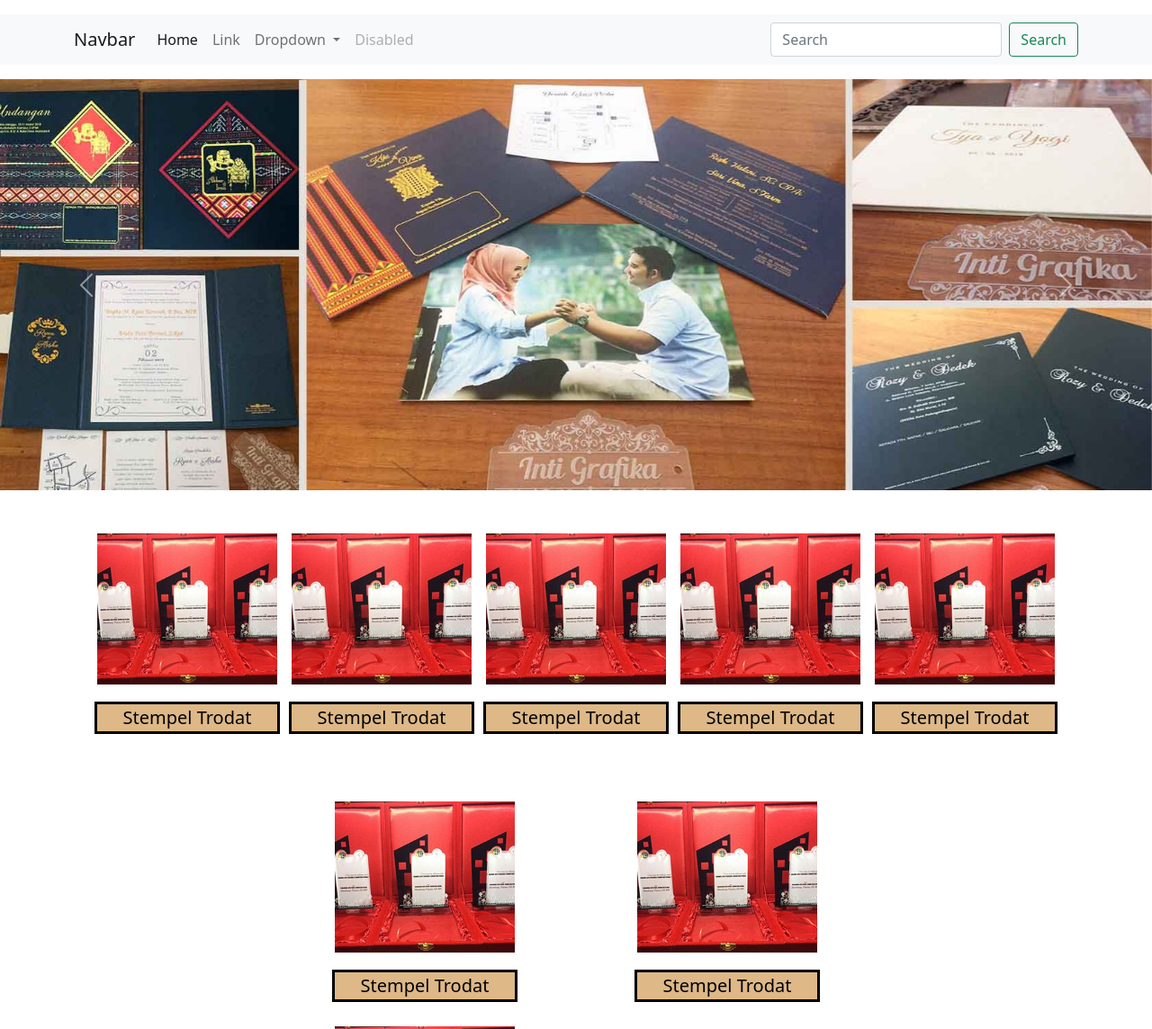
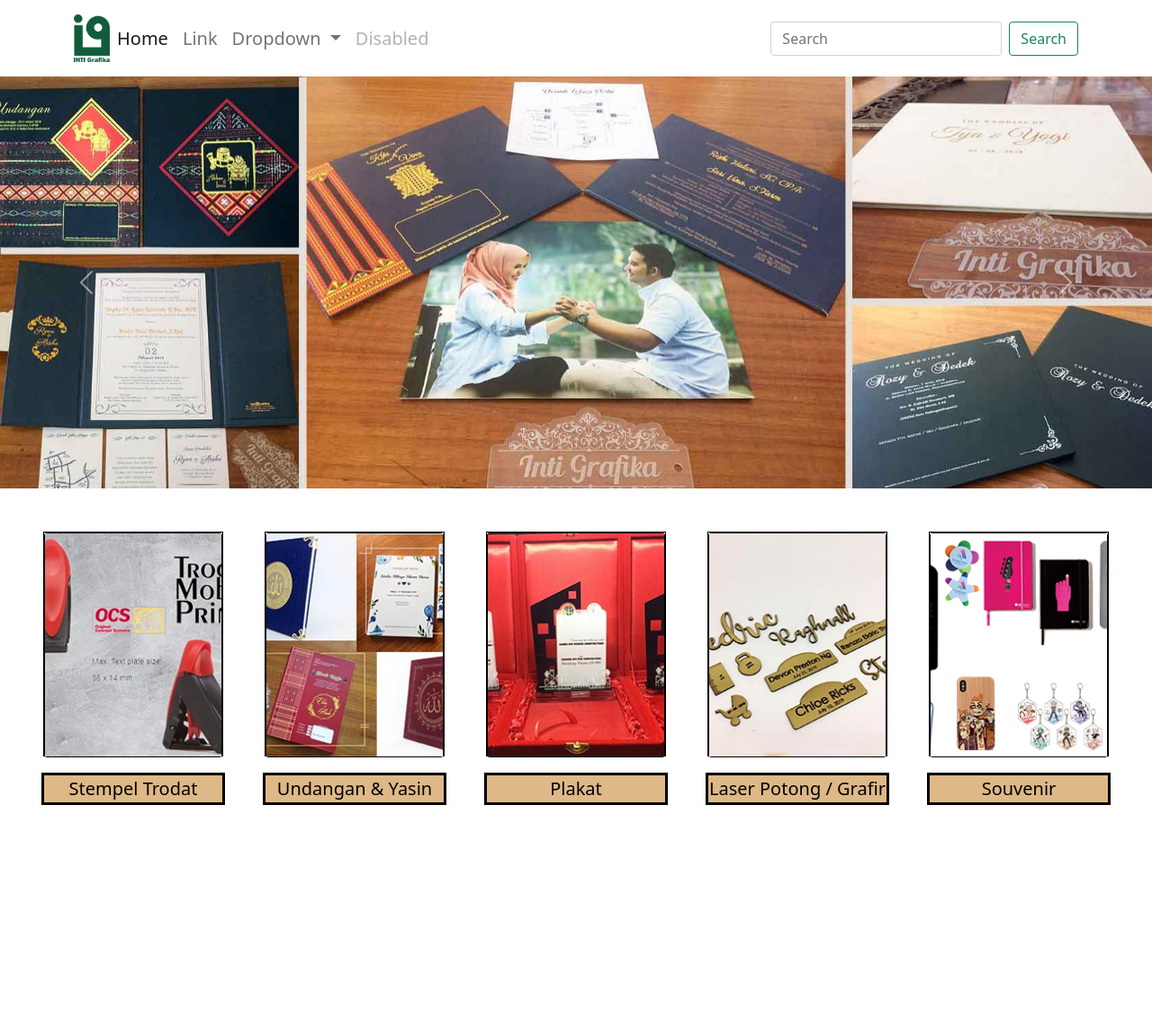
Before and after one commit to farhanafiffendi/inti-grafika, a plain HTML site: page index.html in a window 1280 px wide. Shown: the top 1144 px of the page at 90% size. Drawn offline with nearby package versions, Linux system fonts and the light colour scheme.

Commit message:
first commit

```diff
--- a/index.html
+++ b/index.html
@@ -11,9 +11,9 @@
 </head>
 
 <body>
-    <nav class="navbar navbar-expand-lg navbar-light my-3 bg-light">
+    <nav class="navbar navbar-expand-lg navbar-light my-3 p-0">
         <div class="container">
-            <a class="navbar-brand" href="#">Navbar</a>
+            <img src="assets/WhatsApp_Image_2022-06-20_at_14.52.08-removebg-preview.png" width="40px" alt="">
             <button class="navbar-toggler" type="button" data-bs-toggle="collapse"
                 data-bs-target="#navbarSupportedContent" aria-controls="navbarSupportedContent" aria-expanded="false"
                 aria-label="Toggle navigation">
@@ -80,34 +80,10 @@
         </button>
     </div>
     <!-- card -->
-    <div class="container my-5 d-flex justify-content-center flex-wrap">
-        <div class="card-item me-3">
+    <div class="mx-5 my-5 d-flex justify-content-between flex-wrap">
+        <div class="card-item mb-3 me-5">
             <div class="card-img">
-                <img src="assets/sak.jpg" alt="">
-            </div>
-            <div class="card-content text-center">
-                <a href="#">Stempel Trodat</a>
-            </div>
-        </div>
-        <div class="card-item me-3">
-            <div class="card-img">
-                <img src="assets/sak.jpg" alt="">
-            </div>
-            <div class="card-content text-center">
-                <a href="#">Stempel Trodat</a>
-            </div>
-        </div>
-        <div class="card-item me-3">
-            <div class="card-img">
-                <img src="assets/sak.jpg" alt="">
-            </div>
-            <div class="card-content text-center">
-                <a href="#">Stempel Trodat</a>
-            </div>
-        </div>
-        <div class="card-item me-3">
-            <div class="card-img">
-                <img src="assets/sak.jpg" alt="">
+                <img src="assets/stm.jpg" alt="">
             </div>
             <div class="card-content text-center">
                 <a href="#">Stempel Trodat</a>
@@ -115,44 +91,34 @@
         </div>
         <div class="card-item">
             <div class="card-img">
-                <img src="assets/sak.jpg" alt="">
+                <img src="assets/undanganyasin.jpg" alt="">
             </div>
             <div class="card-content text-center">
-                <a href="#">Stempel Trodat</a>
+                <a href="#">Undangan & Yasin</a>
             </div>
         </div>
-    </div>
-    <div class="container d-flex justify-content-center">
-        <div class="row ">
-            <div class="col-sm-6 d-flex justify-content-center">
-                <div class="card-item">
+        <div class="card-item mb-3 me-5">
             <div class="card-img">
                 <img src="assets/sak.jpg" alt="">
             </div>
             <div class="card-content text-center">
-                        <a href="#">Stempel Trodat</a>
+                <a href="#">Plakat</a>
             </div>
         </div>
-            </div>
-            <div class="col-sm-6 d-flex justify-content-center">
         <div class="card-item">
             <div class="card-img">
-                        <img src="assets/sak.jpg" alt="">
+                <img src="assets/graf.jpg" alt="">
             </div>
             <div class="card-content text-center">
-                        <a href="#">Stempel Trodat</a>
+                <a href="#">Laser Potong / Grafir</a>
             </div>
         </div>
-            </div>
-            <div class="col-sm-6 d-flex justify-content-center">
         <div class="card-item">
             <div class="card-img">
-                        <img src="assets/sak.jpg" alt="">
+                <img src="assets/prtuv.jpg" alt="">
             </div>
             <div class="card-content text-center">
-                        <a href="#">Stempel Trodat</a>
-                    </div>
-                </div>
+                <a href="#">Souvenir</a>
             </div>
         </div>
     </div>
--- a/style.css
+++ b/style.css
@@ -9,7 +9,14 @@ body{
     padding: 0;
     box-sizing: border-box;
     /* background-color: rgb(3, 2, 26) !important; */
-    /* min-height: 200vh; */
+    min-height: 200vh;
+}
+.navbar-toggler{
+    font-size: 40px !important;
+}
+
+nav ul li a{
+    font-size: 40px !important;
 }
 /* nav{
     position: fixed !important;
@@ -67,6 +74,7 @@ nav ul li a{
     margin-top: 80px;
 } */
 
+
 ::-webkit-scrollbar {
   width: 5px;
 }
@@ -87,24 +95,25 @@ nav ul li a{
 }
 
 .card-item{
-    width: 200px;
-    height: 250px;
-    /* border: 1px solid black; */
+    width: 400px;
+    height: 300px;
+    border: 1px solid black;
 }
 
 .card-img{
     width: 100%;
-    height: 180px;
-    /* border: 1px solid black; */
+    height: 250px;
+    border: 1px solid black;
 }
 
 .card-img img{
     object-fit: cover;
     width: 100%;
+    height: 100%;
 }
 
 .card-content{
-    margin-top: 10px;
+    margin-top: 20px;
     background-color: burlywood;
     box-shadow: 0 0 0 3px rgba(0, 0, 0);
 }
@@ -121,6 +130,9 @@ nav ul li a{
     }
 
 @media (min-width: 992px) {
+    nav ul li a{
+    font-size: 20px !important;
+}
     .style-card{
         display: flex;
         justify-content: start;
@@ -128,6 +140,7 @@ nav ul li a{
     .card-item{
     width: 200px;
     height: 250px;
+    margin: 0 !important;
     /* border: 1px solid black; */
 }
 }
```
Also changed, not shown: assets/graf.jpg (added). Lines whose indentation alone changed are shown as unchanged.
